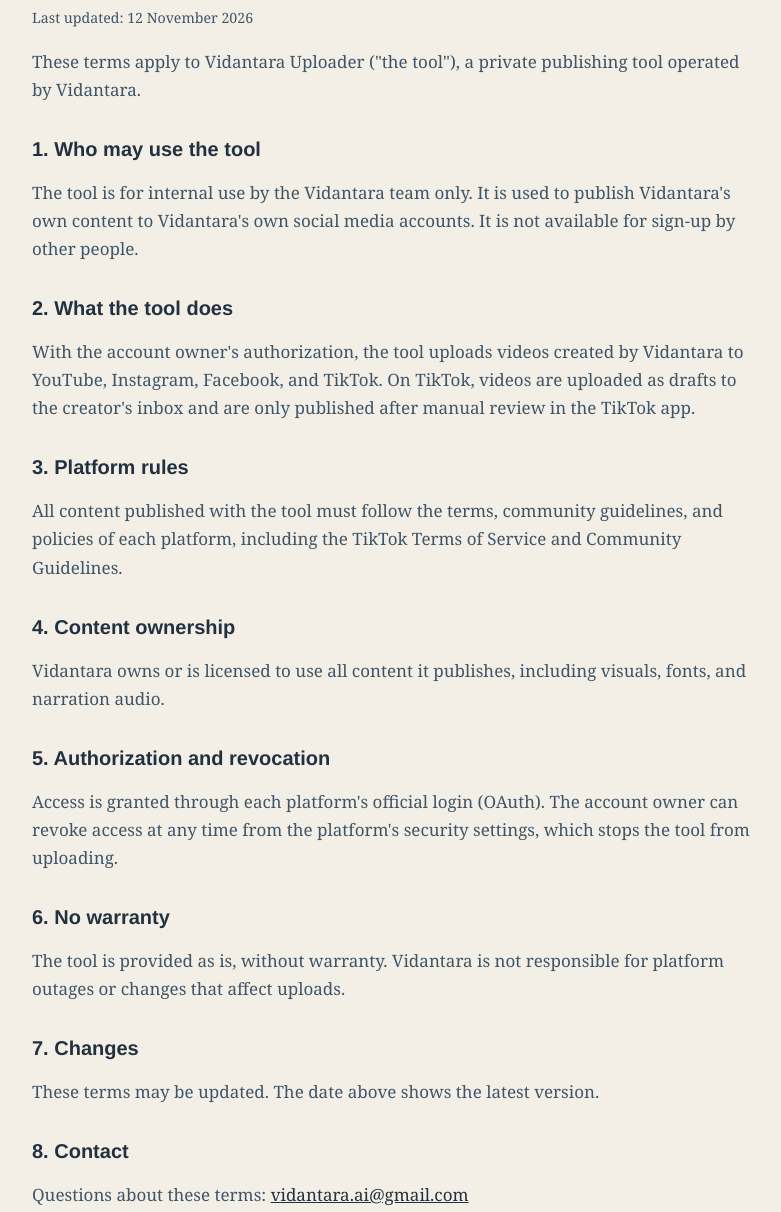
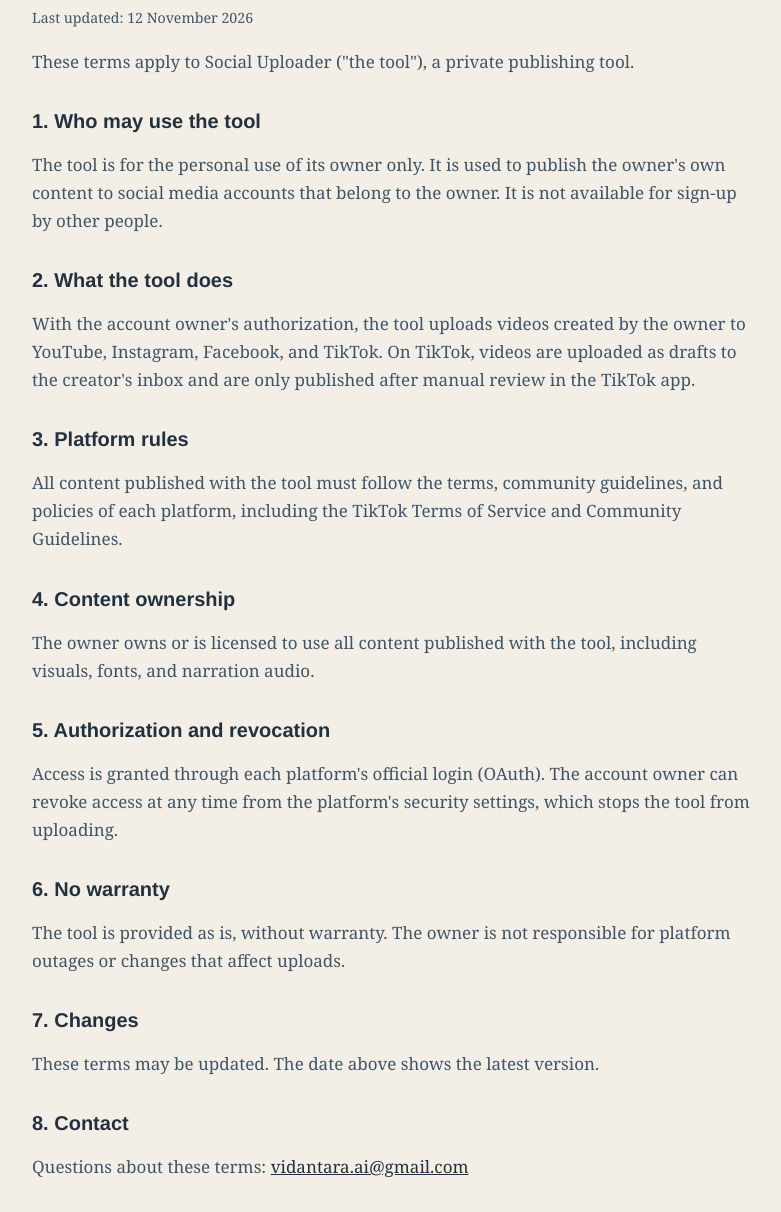
Before and after one commit to adhi-diatmika/social-uploader-site, a plain HTML site: page terms.html in a window 1280 px wide. Shown: the part 141-1353 px from the top of the page, without its empty margins (248-1029 px from the left). Drawn offline with Linux system fonts and the light colour scheme.

Commit message:
Halaman umum Social Uploader untuk banyak channel
Co-Authored-By: Claude Opus 5.5 <noreply@anthropic.com>

```diff
--- a/terms.html
+++ b/terms.html
@@ -1,20 +1,20 @@
 <!doctype html><html lang="en"><head><meta charset="utf-8"><meta name="viewport" content="width=device-width,initial-scale=1">
 <title>Terms of Service</title><link rel="icon" href="icon.png"><link rel="stylesheet" href="style.css"></head><body><main>
-<header><img src="icon.png" alt="Vidantara"><h1>Terms of Service</h1></header>
+<header><img src="icon.png" alt="Social Uploader"><h1>Terms of Service</h1></header>
 <p><small>Last updated: 12 November 2026</small></p>
-<p>These terms apply to Vidantara Uploader ("the tool"), a private publishing tool operated by Vidantara.</p>
+<p>These terms apply to Social Uploader ("the tool"), a private publishing tool.</p>
 <h2>1. Who may use the tool</h2>
-<p>The tool is for internal use by the Vidantara team only. It is used to publish Vidantara's own content to Vidantara's own social media accounts. It is not available for sign-up by other people.</p>
+<p>The tool is for the personal use of its owner only. It is used to publish the owner's own content to social media accounts that belong to the owner. It is not available for sign-up by other people.</p>
 <h2>2. What the tool does</h2>
-<p>With the account owner's authorization, the tool uploads videos created by Vidantara to YouTube, Instagram, Facebook, and TikTok. On TikTok, videos are uploaded as drafts to the creator's inbox and are only published after manual review in the TikTok app.</p>
+<p>With the account owner's authorization, the tool uploads videos created by the owner to YouTube, Instagram, Facebook, and TikTok. On TikTok, videos are uploaded as drafts to the creator's inbox and are only published after manual review in the TikTok app.</p>
 <h2>3. Platform rules</h2>
 <p>All content published with the tool must follow the terms, community guidelines, and policies of each platform, including the TikTok Terms of Service and Community Guidelines.</p>
 <h2>4. Content ownership</h2>
-<p>Vidantara owns or is licensed to use all content it publishes, including visuals, fonts, and narration audio.</p>
+<p>The owner owns or is licensed to use all content published with the tool, including visuals, fonts, and narration audio.</p>
 <h2>5. Authorization and revocation</h2>
 <p>Access is granted through each platform's official login (OAuth). The account owner can revoke access at any time from the platform's security settings, which stops the tool from uploading.</p>
 <h2>6. No warranty</h2>
-<p>The tool is provided as is, without warranty. Vidantara is not responsible for platform outages or changes that affect uploads.</p>
+<p>The tool is provided as is, without warranty. The owner is not responsible for platform outages or changes that affect uploads.</p>
 <h2>7. Changes</h2>
 <p>These terms may be updated. The date above shows the latest version.</p>
 <h2>8. Contact</h2>
```
Also changed, not shown: index.html (+5 -6 lines), privacy.html (+5 -5 lines), icon.png.
